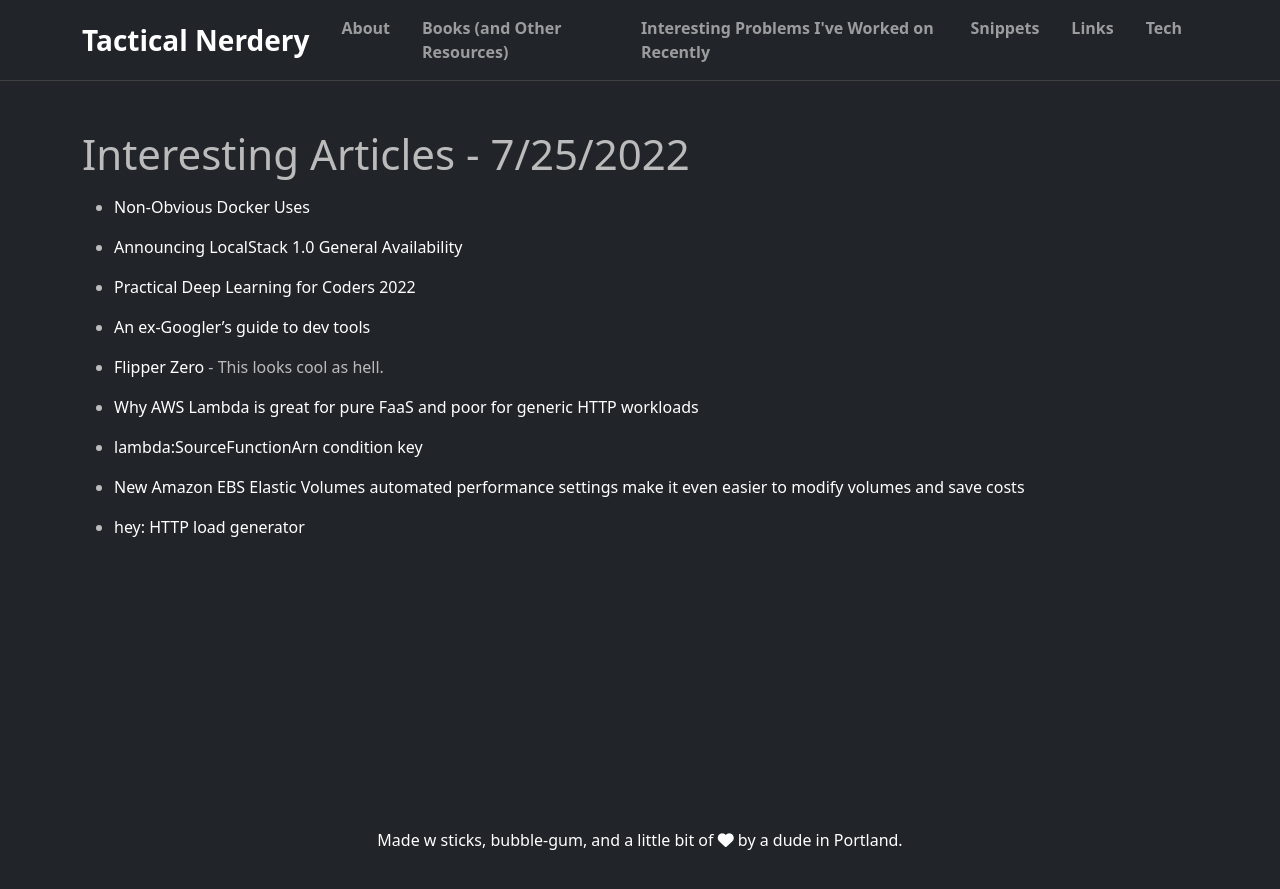
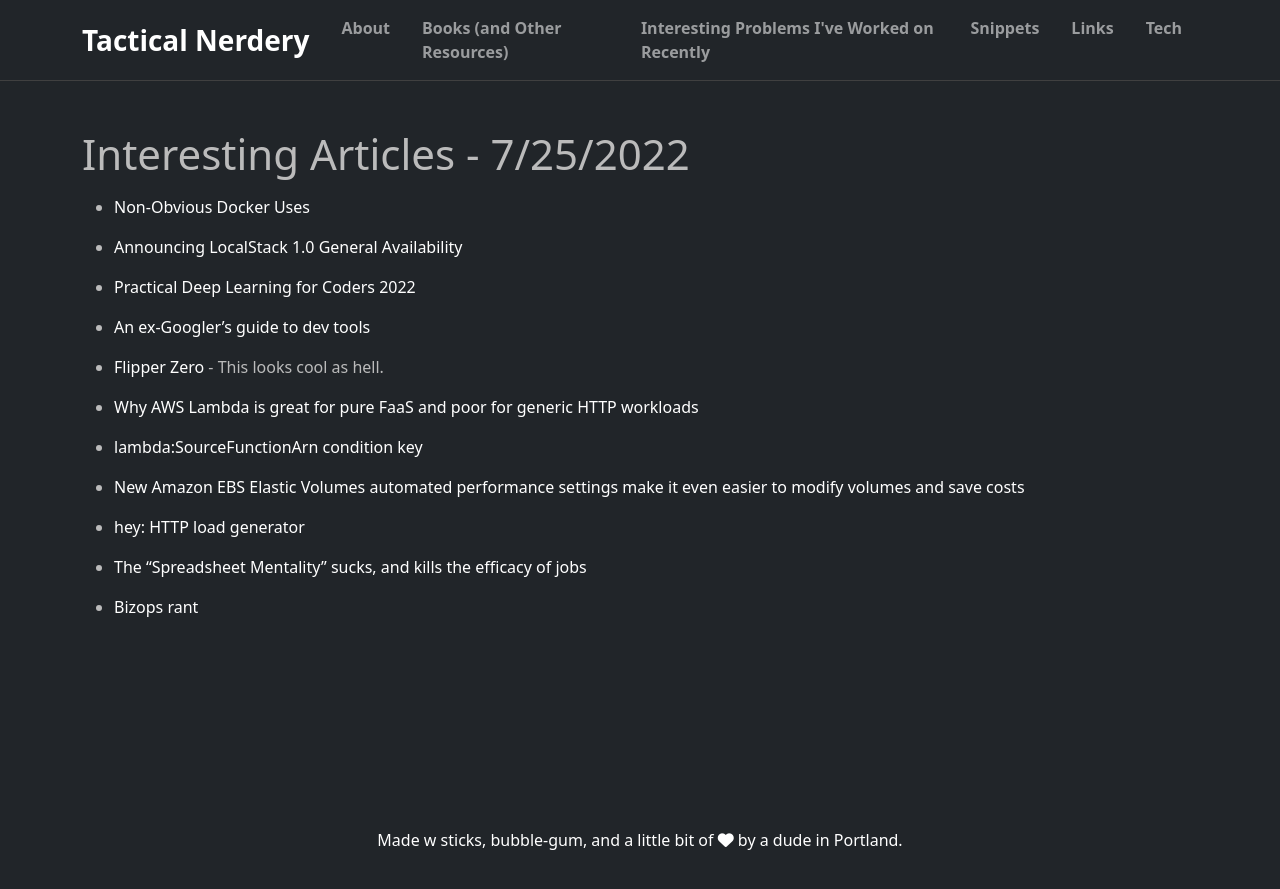
Before and after one commit to rayterrill/tacticalnerdery.com.old, a Jekyll site: the page built from _posts/2022-7-25-interesting-articles.md, in a window 1280 px wide. Shown: the top 889 px of the page. Built offline with Jekyll 4.4.1, drawn with Linux system fonts in a browser that asks for light colours; nearby versions of some CDN libraries.

Commit message:
Update 2022-7-25-interesting-articles.md

```diff
--- a/_posts/2022-7-25-interesting-articles.md
+++ b/_posts/2022-7-25-interesting-articles.md
@@ -20,3 +20,7 @@ categories: tech
 * [New Amazon EBS Elastic Volumes automated performance settings make it even easier to modify volumes and save costs](https://aws.amazon.com/about-aws/whats-new/2022/07/amazon-ebs-elastic-volumes-automated-settings-modify-volumes-costs/)
 
 * [hey: HTTP load generator](https://github.com/rakyll/hey)
+
+* [The "Spreadsheet Mentality" sucks, and kills the efficacy of jobs](https://tedbauer2003.medium.com/the-spreadsheet-mentality-sucks-and-kills-the-efficacy-of-jobs-697b9f2e83b8)
+
+* [Bizops rant](https://twitter.com/itunpredictable/status/1547311549336920067)
```
